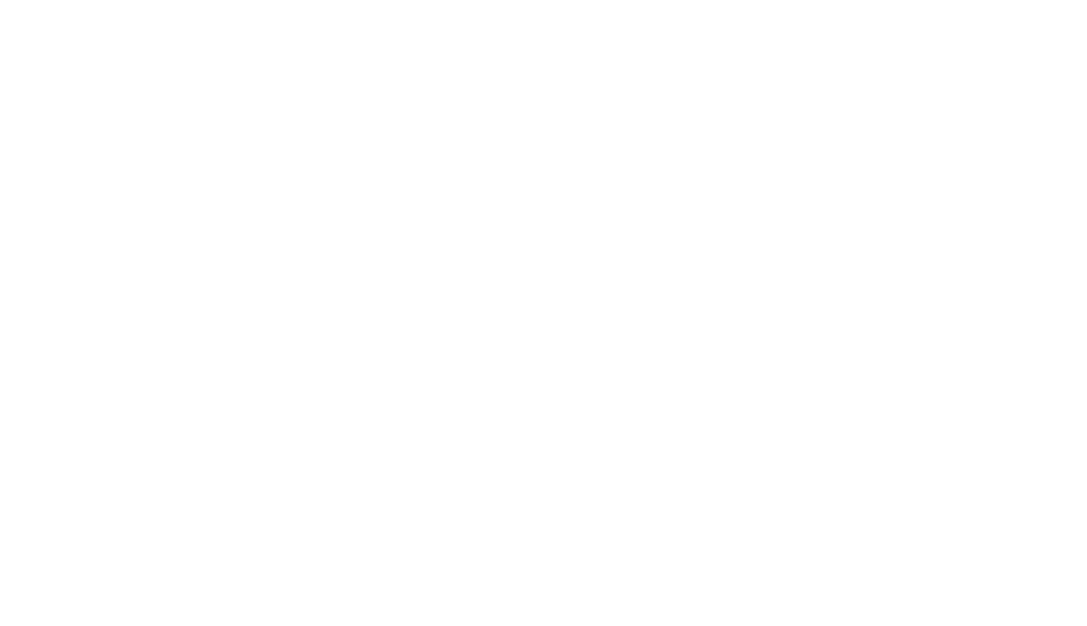
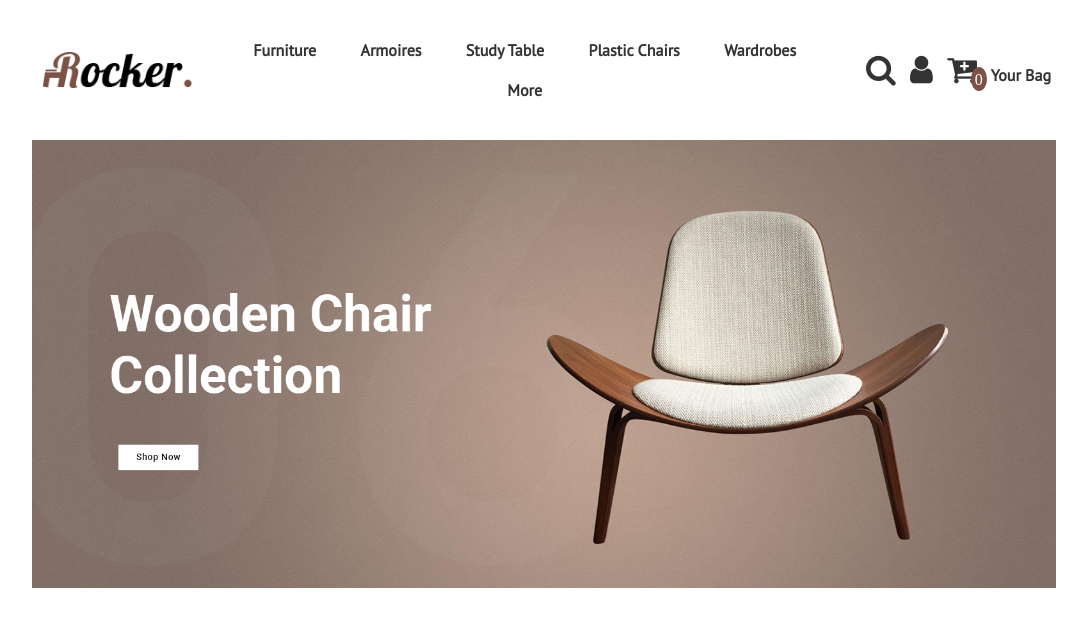
Before and after one commit to Belal-Sh/Project-2.0, a plain HTML site: page index.html in a window 1280 px wide. Shown: the whole page, without its empty margins (96-1183 px from the left). Drawn offline with Linux system fonts and the light colour scheme.

Commit message:
First part completed!

```diff
--- a/css/style.css
+++ b/css/style.css
@@ -1,14 +1,119 @@
-*{
+* {
   margin: 0;
   padding: 0;
   box-sizing: border-box;
 }
 
-body{
+body {
   font-family: 'PT Sans', sans-serif;
 }
 
-.container{
+:root{
+  --mainColor: #7b5244;
+  --subColor:#333;
+}
+
+a{
+  text-decoration:none;
+}
+
+.container {
   width: 80%;
   margin: auto;
 }
+
+.list-unstyled{
+  list-style: none;
+}
+
+/* Header */
+header{
+  padding: 30px 0;
+}
+header .header-content{
+  display: flex;
+  justify-content: space-between;
+  align-items: center;
+}
+.header-content img{
+  flex: 1;
+  max-width: 170px;
+  padding: 0 10px;
+}
+.header-content nav{
+  flex: 3;
+  text-align: center;
+  padding: 0 10px;
+
+}
+.header-content .login{
+  flex: 1;
+  text-align: right;
+
+}
+.header-content .login li{
+  padding: 0 5px;
+  font-weight: bold;
+}
+.header-content .login ul li:last-child i{
+  position: relative;
+  margin-right: 10px
+}
+.header-content .login ul li:last-child i::after{
+  position: absolute;
+  content: "0";
+  background-color: var(--mainColor);
+  padding: 4px;
+  color: #fff;
+  font-size: 16px;
+  bottom: -5px;
+  right: -10px;
+  border-radius: 50%;
+}
+
+.header-content ul li,
+.header-content ul li a{
+  display: inline-block;
+  color: var(--subColor);
+  text-transform: capitalize;
+}
+.header-content nav ul li .link-item{
+  padding: 10px 20px;
+  display: block;
+  font-weight: bold;
+  position: relative;
+}
+.header-content nav ul li .link-item::before,
+.header-content nav ul li .link-item::after{
+  content: "";
+  position: absolute;
+  border-color: var(--mainColor);
+  border-style: solid;
+  top: 0;
+  left: 0;
+  transition: transform 0.4s;
+}
+.header-content nav ul li .link-item::before{
+  border-width: 0 2px;
+  transform: scale3d(1,0,1);
+  width: 98%;
+  height: 100%;
+}
+
+.header-content nav ul li .link-item::after{
+  border-width: 2px 0px;
+  transform: scale3d(0,1,1);
+  width: 100%;
+  height: 91%;
+  transition-delay: 0.1s;
+  transform-origin: left;
+}
+.header-content nav ul li .link-item:hover::before,
+.header-content nav ul li .link-item:hover::after{
+  transform: scale3d(1,1,1);
+}
+
+/* slider */
+.slider img{
+  width: 100%
+}
--- a/index.html
+++ b/index.html
@@ -1,5 +1,6 @@
 <!DOCTYPE html>
 <html lang="en" dir="ltr">
+
 <head>
   <meta charset="utf-8">
   <meta name="keywords" content="">
@@ -11,11 +12,53 @@
   <link href="https://fonts.googleapis.com/css2?family=PT+Sans&display=swap" rel="stylesheet">
 
   <!-- css files -->
-    <link rel="stylesheet" href="/css/style.css">
-    <link rel="stylesheet" href="/css/font-awesome.min.css">
+  <link rel="stylesheet" href="css/style.css">
+  <link rel="stylesheet" href="css/font-awesome.min.css">
 
 </head>
+
 <body>
 
+  <!-- Header -->
+  <header>
+    <div class="container">
+      <div class="header-content">
+        <img src="images/images/logo.png" alt="Logo">
+        <nav class="navbar">
+          <ul class="list-unstyled">
+            <li><a class="link-item" href="#">furniture</a></li>
+            <li><a class="link-item" href="#">armoires</a></li>
+            <li><a class="link-item" href="#">study table</a></li>
+            <li><a class="link-item" href="#">plastic chairs</a></li>
+            <li><a class="link-item" href="#">wardrobes</a></li>
+            <li><a class="link-item" href="#">more</a> </li>
+          </ul>
+        </nav><!--navbar -->
+
+        <div class="login">
+          <ul class="list-unstyled">
+            <li> <i class="fa fa-search fa-2x"></i> </li>
+            <li> <i class="fa fa-user fa-2x"></i> </li>
+            <li> <i class="fa fa-cart-plus fa-2x"></i> Your Bag</li>
+          </ul>
+        </div><!--login-->
+
+
+      </div><!--header content-->
+
+    </div><!--container-->
+
+  </header>
+
+  <!-- Slider -->
+  <section class="slider">
+    <div class="container">
+      <img src="images/images/main-banner-1-1600x700.jpg" alt="">
+
+    </div>
+
+  </section>
+
 </body>
+
 </html>
```
Lines whose indentation alone changed are shown as unchanged.
